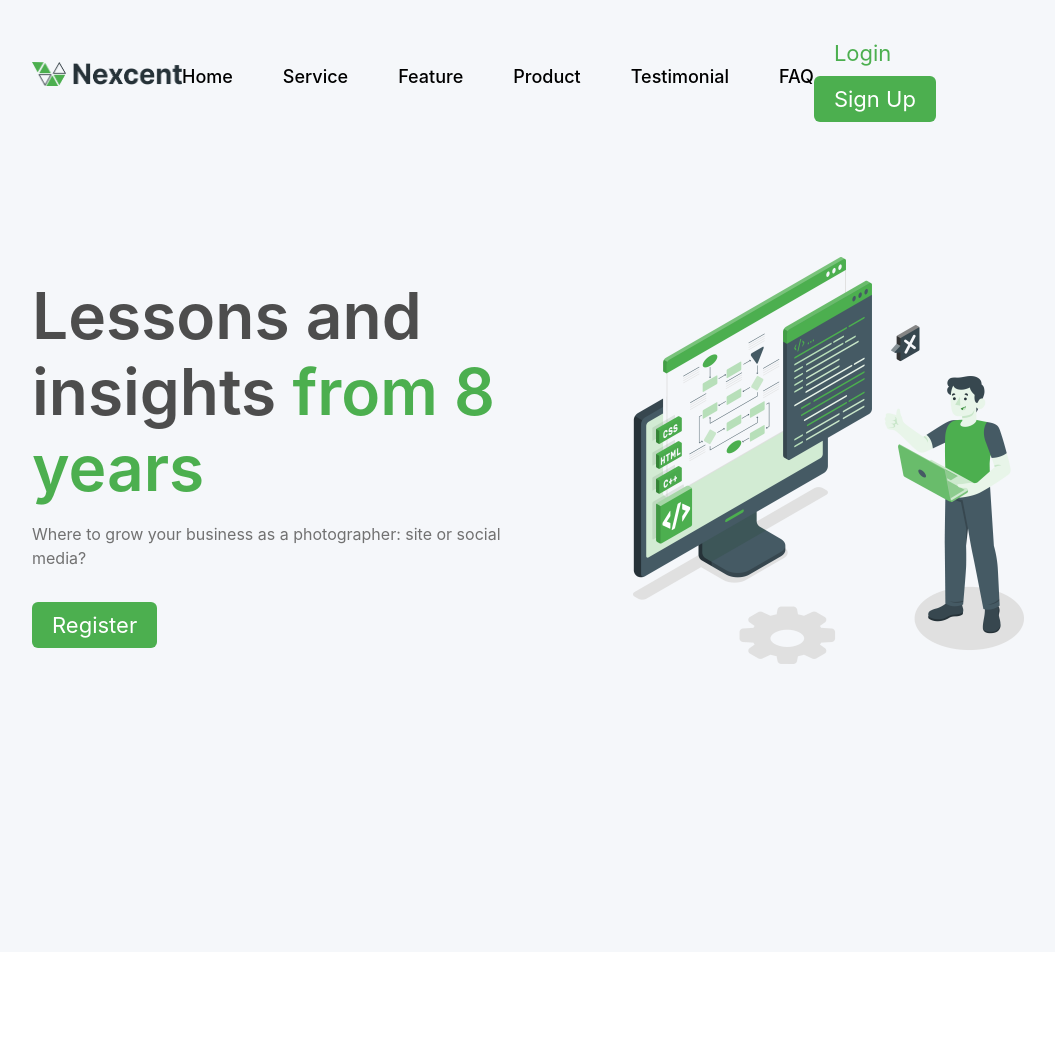
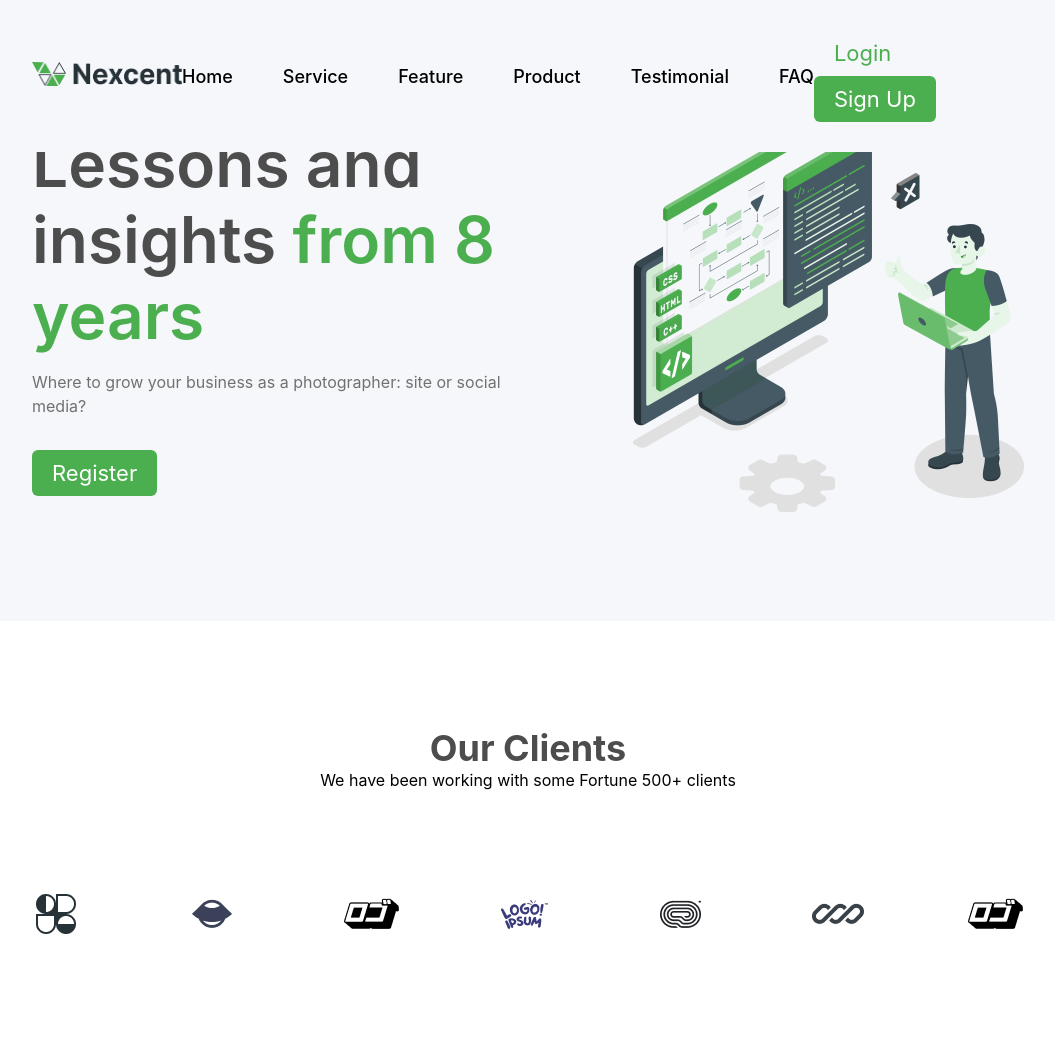
Before and after one commit to SubhanHakim/sicodev_html_css, a plain HTML site: page index.html in a window 1280 px wide. Shown: the whole page, without its empty margins (112-1167 px from the left). Before the commit the page ends 952 px from the top, so only its background shows below. Drawn offline with Linux system fonts and the light colour scheme.

Commit message:
update terbaru

```diff
--- a/index.html
+++ b/index.html
@@ -60,5 +60,27 @@
       </div>
     </section>
     <!-- End Section -->
+
+    <!-- CLient Section -->
+
+    <section id="client">
+      <div class="client-content">
+        <div class="text-client">
+          <h2 class="text-primary">Our Clients</h2>
+          <p>We have been working with some Fortune 500+ clients</p>
+        </div>
+        <div class="client-img">
+          <img src="/assets/img/Logo1.png" alt="">
+          <img src="/assets/img/Logo2.png" alt="">
+          <img src="/assets/img/Logo3.png" alt="">
+          <img src="/assets/img/Logo4.png" alt="">
+          <img src="/assets/img/Logo5.png" alt="">
+          <img src="/assets/img/Logo6.png" alt="">
+          <img src="/assets/img/Logo7.png" alt="">
+        </div>
+      </div>
+    </section>
+
+    <!-- End Section -->
   </body>
 </html>
--- a/style.css
+++ b/style.css
@@ -15,6 +15,8 @@
 
 header {
     background-color: var(--background-color);
+    position: fixed;
+    width: 100%;
 }
 
 .navbar {
@@ -74,7 +76,7 @@ header {
 
 #hero {
     background-color: #F5F7FA;
-    height: 100vh;
+    height: fit-content;
 }
 
 .text-left {
@@ -99,3 +101,33 @@ header {
     margin-top: 16px;
     margin-bottom: 32px;
 }
+
+#image-sec {
+    height: 1000000px;
+}
+.client-content {
+    padding: 105px 144px;
+}
+
+
+.text-client {
+    display: flex;
+    flex-direction: column;
+    justify-content: center;
+    align-items: center;
+}
+
+.text-primary {
+    font-size: 36px;
+    color: var(--text-primary);
+}
+
+
+.client-img {
+    display: grid;
+    grid-template-columns: repeat(7, 1fr);
+    gap: 100px;
+    justify-content: space-between;
+    align-items: center;
+    margin-top: 100px;
+}
```
Also changed, not shown: service.html (added, +11 -0 lines), assets/img/Clients Logos.png (added), assets/img/Logo1.png (added), assets/img/Logo2.png (added), assets/img/Logo3.png (added), assets/img/Logo4.png (added), assets/img/Logo5.png (added), assets/img/Logo6.png (added), assets/img/Logo7.png (added).
